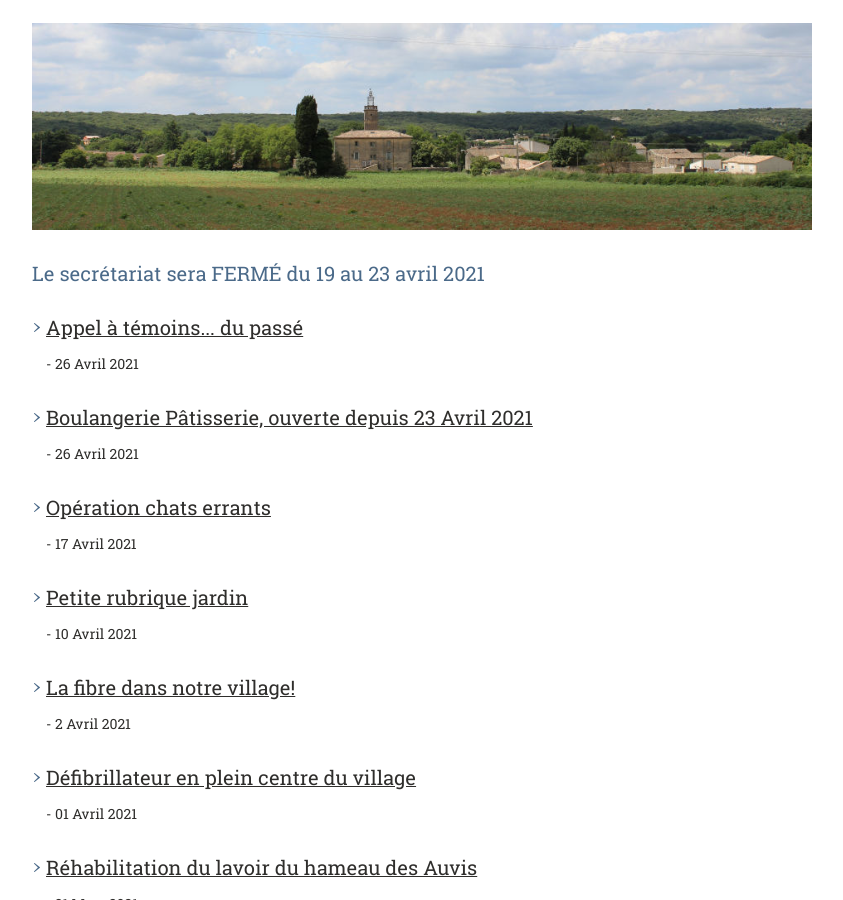
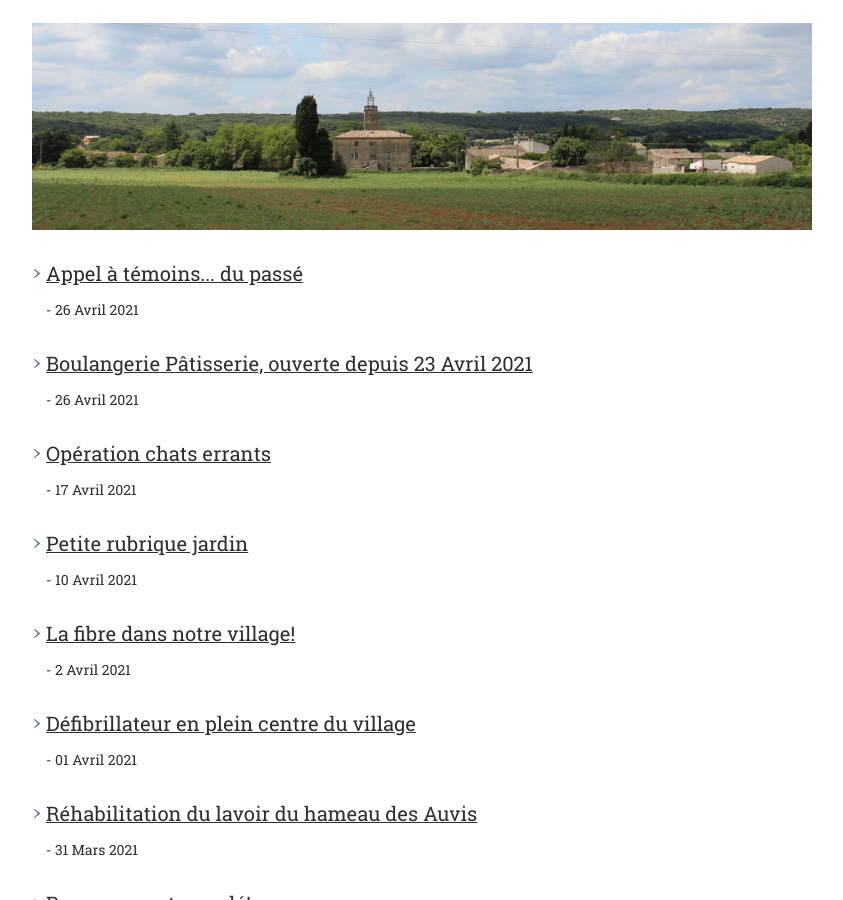
Before and after one commit to Flaux-Village/flaux-village.github.io, a Jekyll site: the page built from actualites.md, in a window 1280 px wide and 900 px high, scrolled down 359 px. Shown: the whole window, without its empty margins (58-901 px from the left). Built offline with Jekyll 4.4.1, drawn with Linux system fonts in a browser that asks for light colours; our own code applies the rules of GitHub Pages for plain Markdown files.

Commit message:
Update actualites.md

```diff
--- a/actualites.md
+++ b/actualites.md
@@ -11,7 +11,6 @@ documents:
 
 
 ---
-## Le secrétariat sera FERMÉ du 19 au 23 avril 2021
 
 {% assign sorted = (site.actualites | sort: 'date') | reverse %}
 <ul>
```
